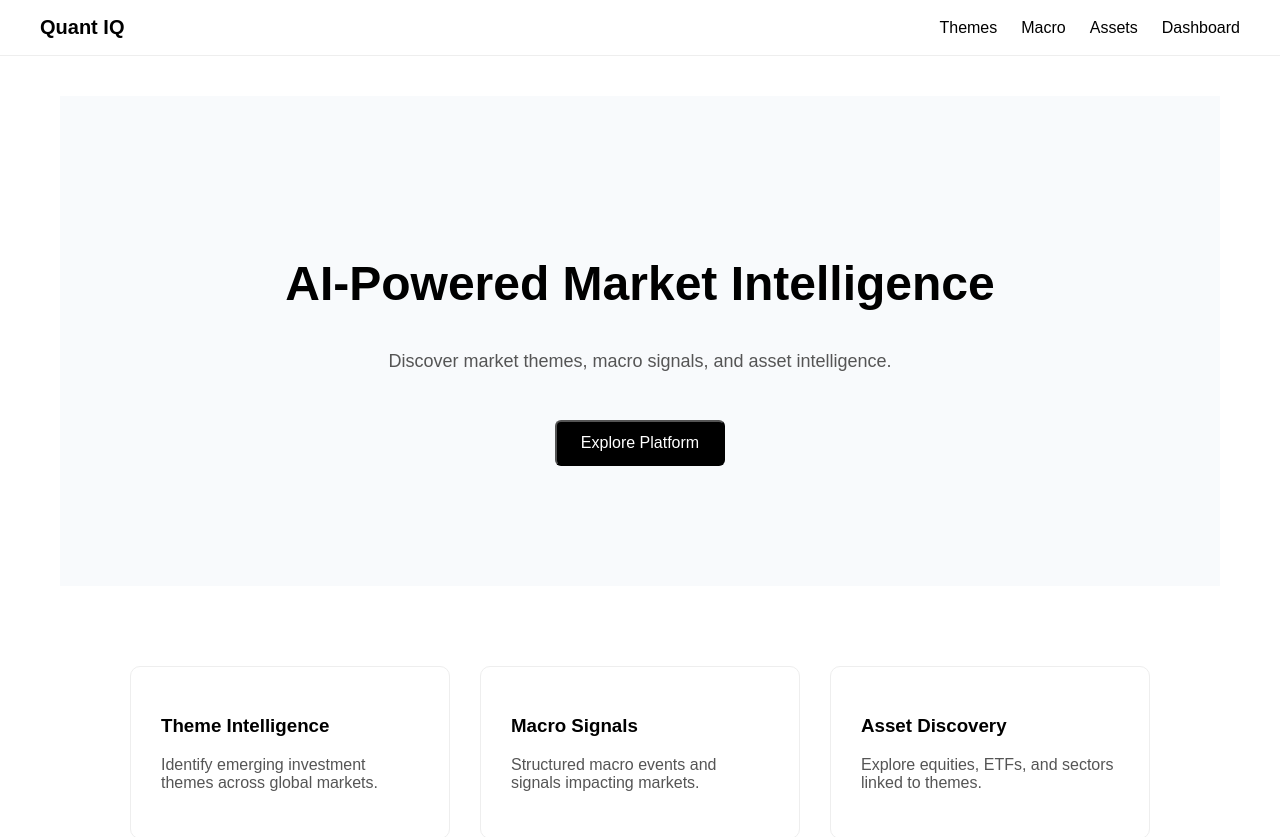
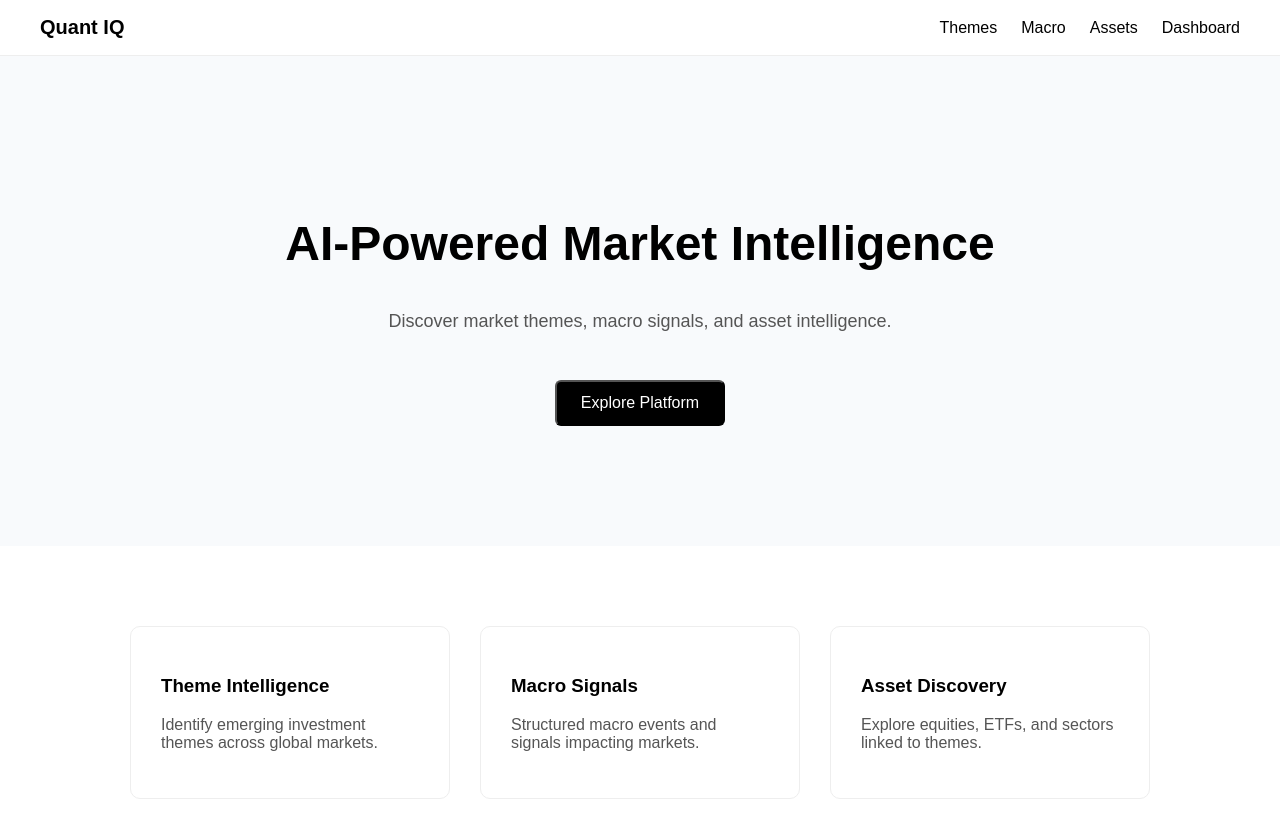
Before and after one commit to dennmei1993/quant-iq, a Next.js app: page / in a window 1280 px wide. Shown: the top 837 px of the page. Built offline with nearby package versions, Linux system fonts and the light colour scheme.

Commit message:
template UI

```diff
--- a/src/app/globals.css
+++ b/src/app/globals.css
@@ -17,3 +17,8 @@ body {
   margin: auto;
   padding: 40px 20px;
 }
+
+html, body {
+  margin: 0;
+  padding: 0;
+}
--- a/src/app/layout.tsx
+++ b/src/app/layout.tsx
@@ -7,18 +7,20 @@ export const metadata = {
   description: "AI-powered market intelligence"
 }
 
-export default function RootLayout({ children }) {
+export default function RootLayout({
+  children,
+}: {
+  children: React.ReactNode
+}) {
   return (
     <html lang="en">
       <body>
 
-        <Navbar/>
+        <Navbar />
 
-        <main className="container">
-          {children}
-        </main>
+        {children}
 
-        <Footer/>
+        <Footer />
 
       </body>
     </html>
```
